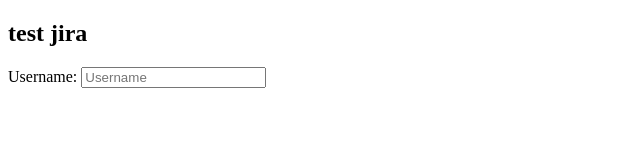
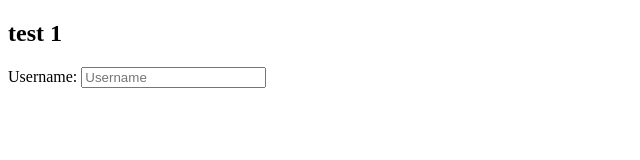
Before and after one commit to vuquocchinh/Ki-m-tra-c-ng-c-, a plain HTML site: page index.html in a window 1280 px wide. Shown: the full height of the page, 0-640 px from the left. Drawn offline with Linux system fonts and the light colour scheme.

Commit message:
Template Login
TJ-6 #comment

```diff
--- a/index.html
+++ b/index.html
@@ -9,7 +9,7 @@
 <body>
     <div class="container">
         <form id="loginForm">
-            <h2>test jira</h2>
+            <h2>test 1</h2>
             <label for="username">Username:</label>
             <input type="text" id="username" placeholder="Username" required>
 
```
